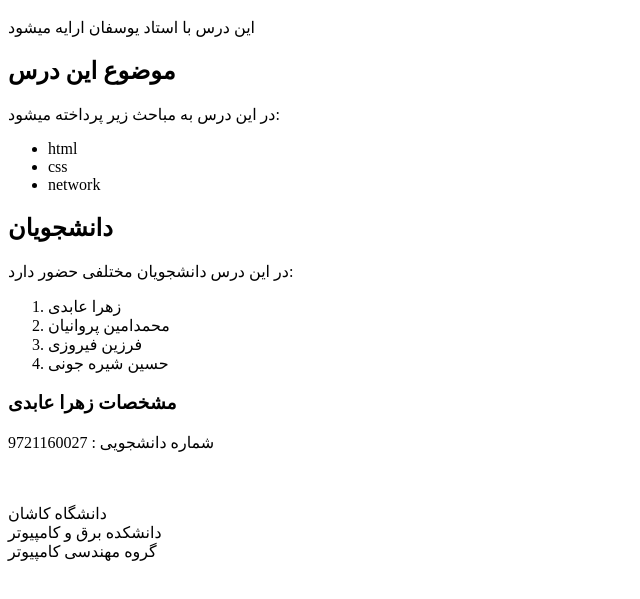
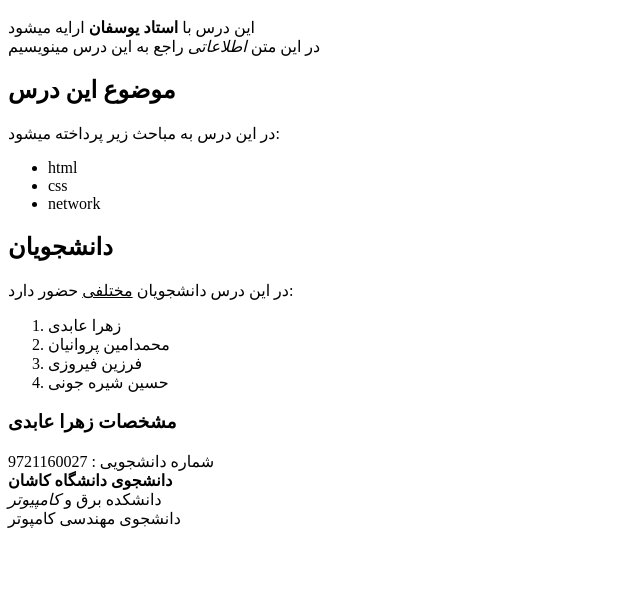
Before and after one commit to abedi9721160027zahra/abedi9721160027zahra, a plain HTML site: page zahra.html in a window 1280 px wide. Shown: the part 49-648 px from the top of the page, without its empty margins (0-640 px from the left). Drawn offline with Linux system fonts and the light colour scheme.

Commit message:
add tags

```diff
--- a/zahra.html
+++ b/zahra.html
@@ -8,7 +8,8 @@
 <body>
 
 <h1>مهندسی اینترنت</h1>
-<p>این درس با استاد یوسفان ارایه میشود</p>
+<p>این درس با <strong>استاد یوسفان</strong> ارایه میشود
+<br/> در این متن<em> اطلاعاتی</em> راجع به این درس مینویسیم</p>
 <h2>موضوع این درس</h2>
 <p>در این درس به مباحث زیر پرداخته میشود:</p>
 <ul>
@@ -18,7 +19,7 @@
 </ul>
 
 <h2>دانشجویان</h2>
-<p>در این درس دانشجویان مختلفی حضور دارد:</p>
+<p>در این درس دانشجویان <u> مختلفی</u> حضور دارد:</p>
 <ol>
   <li>زهرا عابدی</li>
   <li>محمدامین پروانیان</li>
@@ -27,14 +28,13 @@
 </ol>
 
 <h3>مشخصات زهرا عابدی</h3>
-<p>شماره دانشجویی : 9721160027</p>
+<p>شماره دانشجویی : 9721160027
 <br />
-
+<b>دانشجوی دانشگاه کاشان</b>
 <br />
-دانشگاه کاشان
+دانشکده برق و <i>کامپیوتر</i>
 <br />
-دانشکده برق و کامپیوتر
-<br />
-گروه مهندسی کامپیوتر
+دانشجوی مهندسی کامپوتر
+</p>
 </body>
 </html>
```
